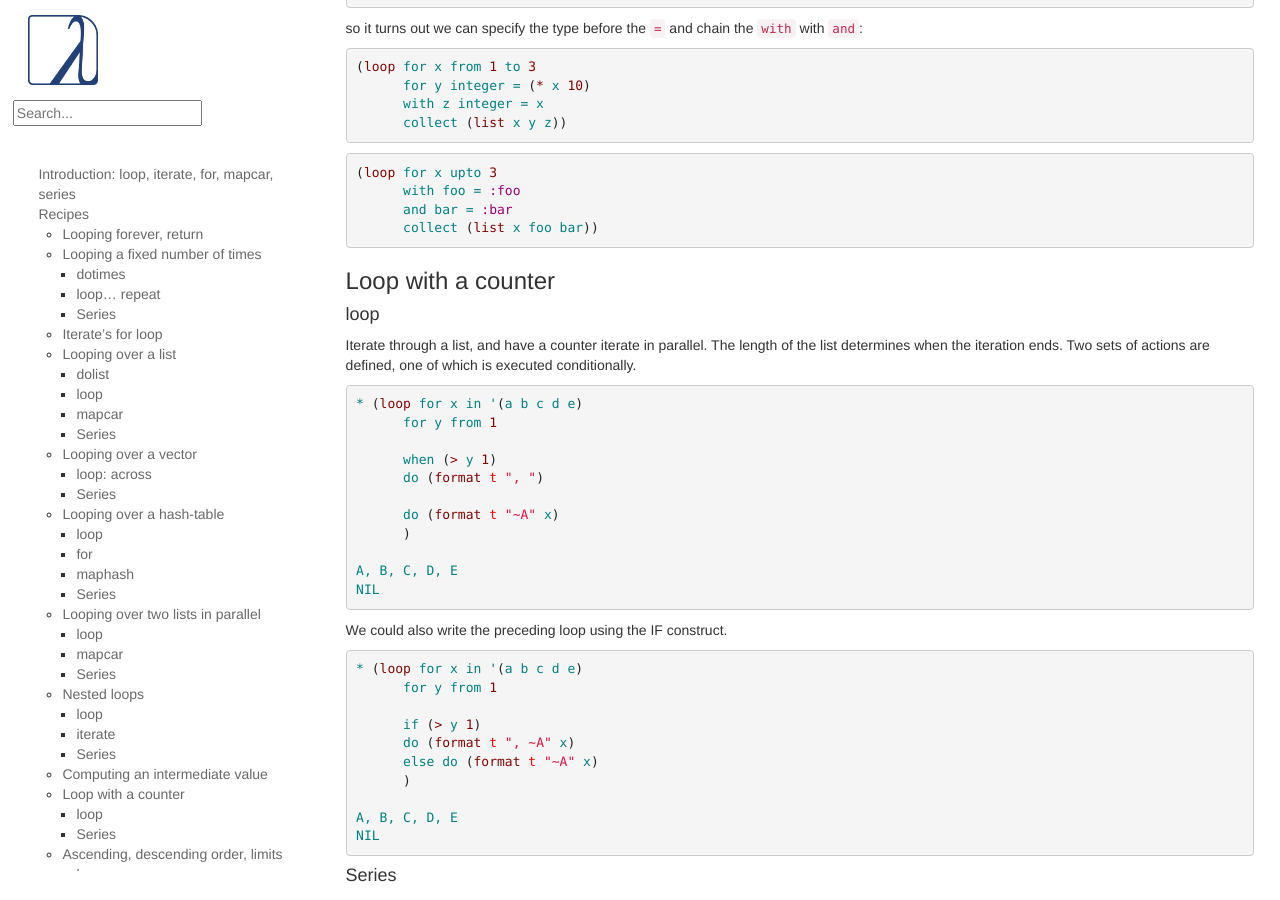
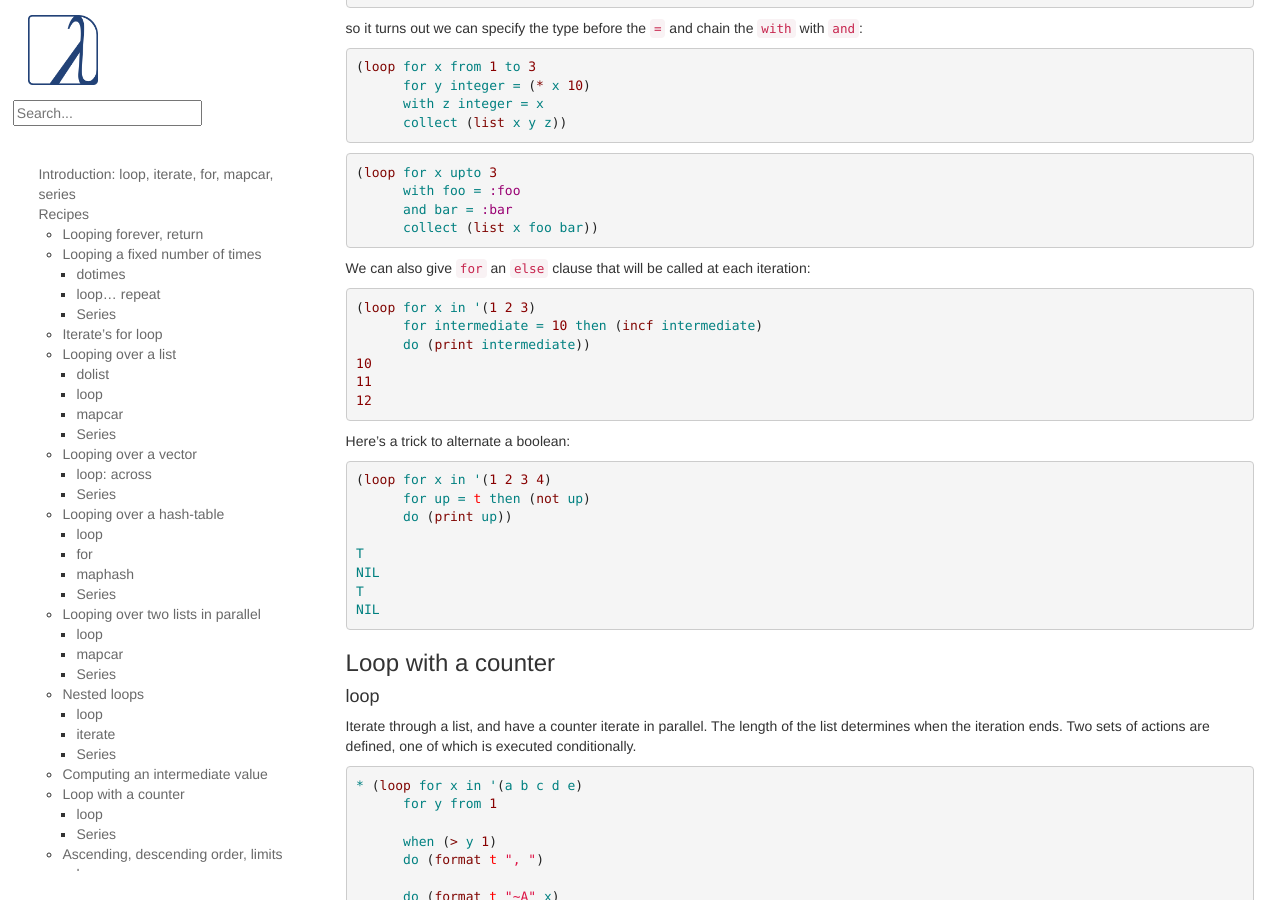
Before and after one commit to LispCookbook/cl-cookbook, a Jekyll site: the page built from iteration.md, in a window 1280 px wide and 900 px high, scrolled down 7992 px. Built offline with Jekyll 4.4.1, drawn with Linux system fonts in a browser that asks for light colours.

Commit message:
iteration: for accepts an else. Trick to alternate a boolean.

```diff
--- a/iteration.md
+++ b/iteration.md
@@ -560,6 +560,29 @@ so it turns out we can specify the type before the `=` and chain the `with` with
       collect (list x foo bar))
 ~~~
 
+We can also give `for` an `else` clause that will be called at each iteration:
+
+~~~lisp
+(loop for x in '(1 2 3)
+      for intermediate = 10 then (incf intermediate)
+      do (print intermediate))
+10
+11
+12
+~~~
+
+Here's a trick to alternate a boolean:
+
+~~~lisp
+(loop for x in '(1 2 3 4)
+      for up = t then (not up)
+      do (print up))
+
+T
+NIL
+T
+NIL
+~~~
 
 ### Loop with a counter
 #### loop
```
